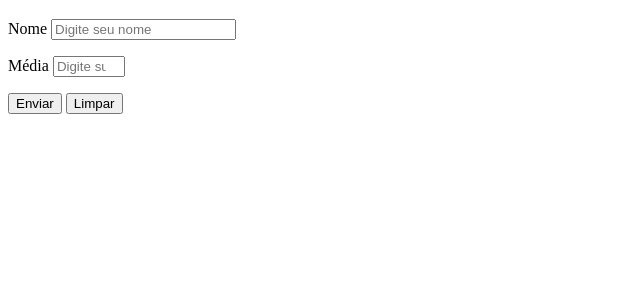
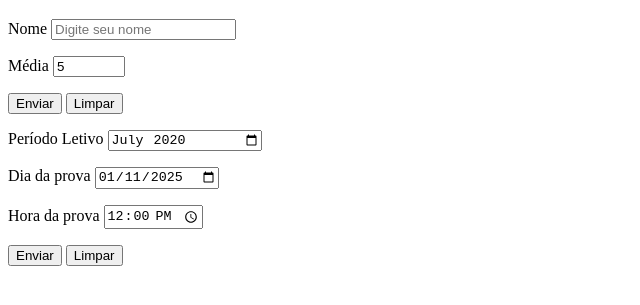
Before and after one commit to MatheusClaubert/trilha-do-frontend, a plain HTML site: page modulo4/Ex003.html in a window 1280 px wide. Shown: the part 61-366 px from the top of the page, without its empty margins (0-640 px from the left). Drawn offline with Linux system fonts and the light colour scheme.

Commit message:
Update Ex003.html

```diff
--- a/modulo4/Ex003.html
+++ b/modulo4/Ex003.html
@@ -7,14 +7,32 @@
 </head>
 <body>
     <h1>Teste de Formulário</h1>
-    <form action="cadastro.php" method="get">
+    <form action="cadastro.php" method="get" autocomplete="on">
         <p>
             <label for="inome">Nome</label>
-            <input type="text" name="nome" id="inome" required maxlength="30" placeholder="Digite seu nome" autocomplete="name" placeholder="digite seu nome">
+            <input type="text" name="nome" id="inome" required maxlength="30"
+            placeholder="Digite seu nome" autocomplete="name" placeholder="digite seu nome">
         </p>
         <p>
             <label for="imedia">Média</label>
-            <input type="number" name="media" id="imedia" min="0" max="10" step="0.5"  placeholder="Digite sua média" required>
+            <input type="number" name="media" id="imedia" min="0" max="10" step="0.5"
+            placeholder="0 a 10" value="5" required>
+        </p>
+        <p>
+            <input type="submit" value="Enviar">
+            <input type="reset" value="Limpar">
+        </p>
+        <p>
+            <label for="imes">Período Letivo</label>
+            <input type="month" name="mes" id="imes" value="2020-07" required>
+        </p>
+        <p>
+            <label for="idia">Dia da prova</label>
+            <input type="date" name="dia" id="idia" required value="2025-01-11">
+        </p>
+        <p>
+            <label for="ihora">Hora da prova</label>
+            <input type="time" name="hora" id="ihora" required value="12:00">
         </p>
         <p>
             <input type="submit" value="Enviar">
```
